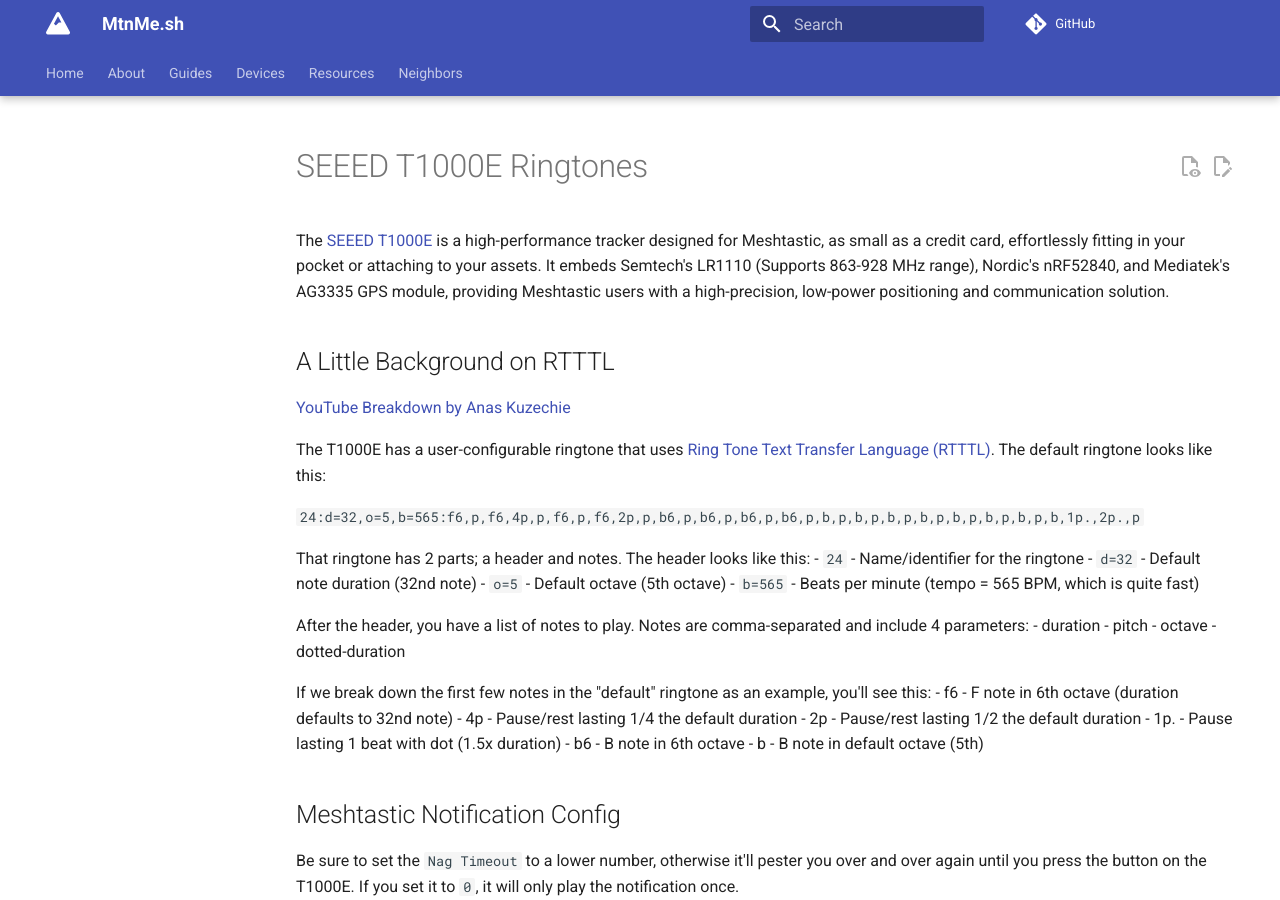
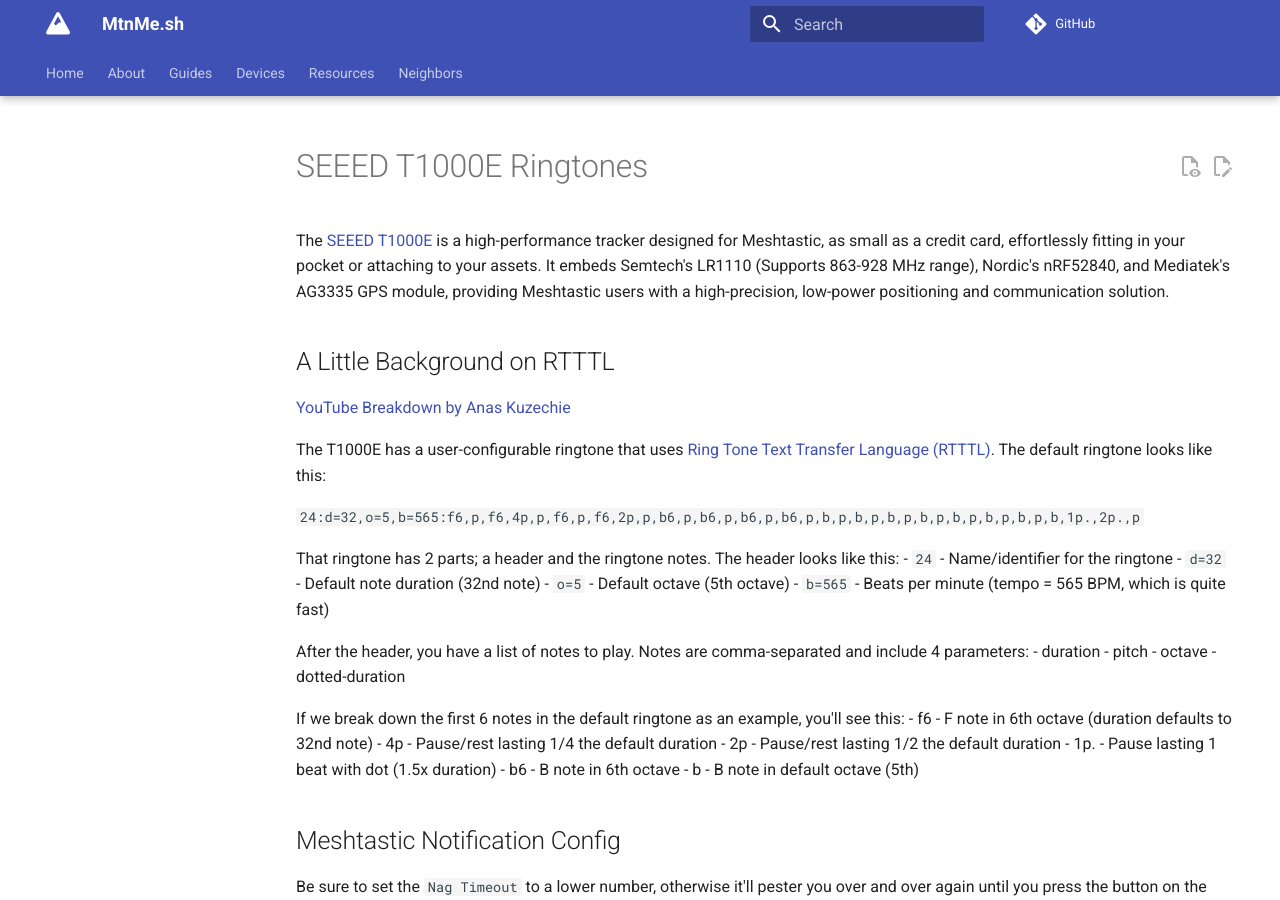
Before and after one commit to MtnMesh/mtnmesh.github.io, an MkDocs documentation site: the page built from docs/guides/t1000e.md, in a window 1280 px wide and 900 px high. Built offline with MkDocs 1.6.1 and Material for MkDocs 9.7.7, drawn with Linux system fonts in a browser that asks for light colours; comment, search, counter and statistics services are not loaded.

Commit message:
Update t1000e.md

```diff
--- a/docs/guides/t1000e.md
+++ b/docs/guides/t1000e.md
@@ -10,7 +10,7 @@ The T1000E has a user-configurable ringtone that uses [Ring Tone Text Transfer L
 
 `24:d=32,o=5,b=565:f6,p,f6,4p,p,f6,p,f6,2p,p,b6,p,b6,p,b6,p,b6,p,b,p,b,p,b,p,b,p,b,p,b,p,b,p,b,1p.,2p.,p`
 
-That ringtone has 2 parts; a header and notes. The header looks like this:
+That ringtone has 2 parts; a header and the ringtone notes. The header looks like this:
 - `24` - Name/identifier for the ringtone
 - `d=32` - Default note duration (32nd note)
 - `o=5` - Default octave (5th octave)
@@ -22,7 +22,7 @@ After the header, you have a list of notes to play. Notes are comma-separated an
 - octave
 - dotted-duration
 
-If we break down the first few notes in the "default" ringtone as an example, you'll see this:
+If we break down the first 6 notes in the default ringtone as an example, you'll see this:
 - f6 - F note in 6th octave (duration defaults to 32nd note)
 - 4p - Pause/rest lasting 1/4 the default duration
 - 2p - Pause/rest lasting 1/2 the default duration
```
